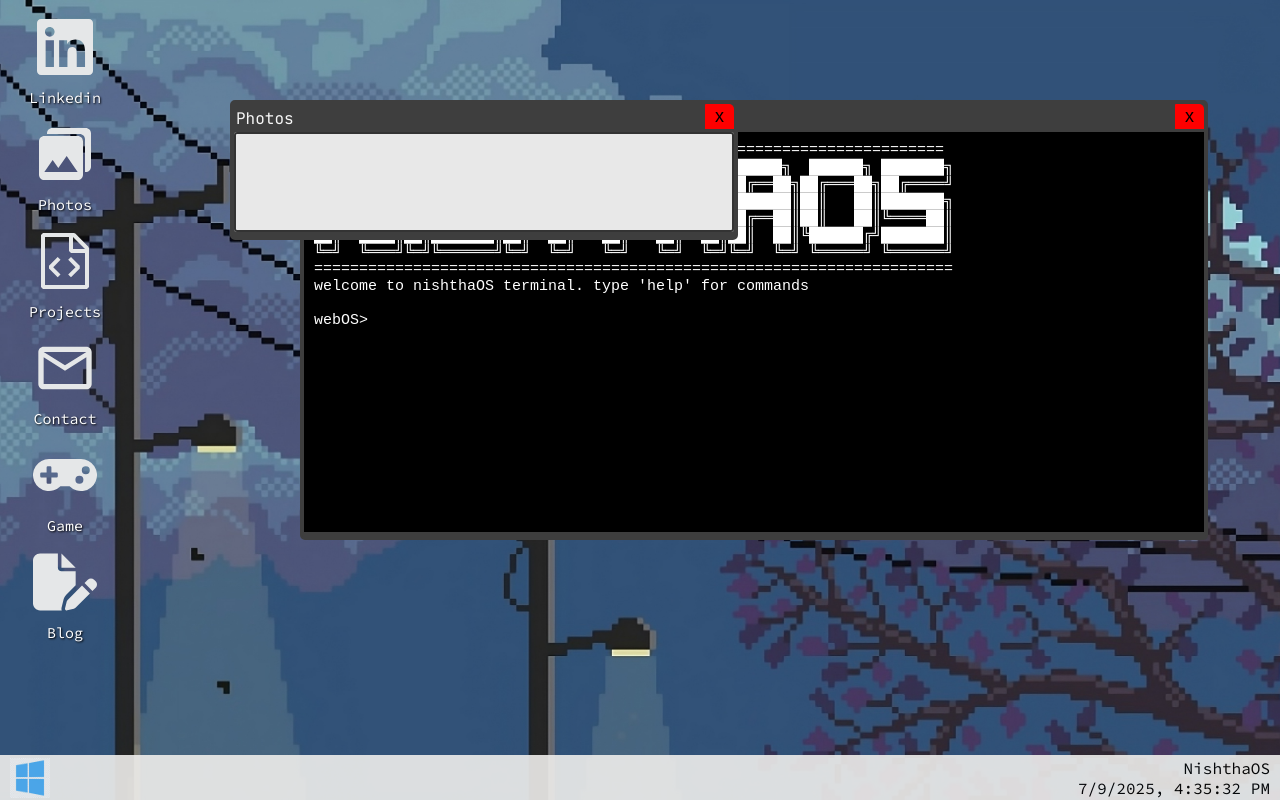
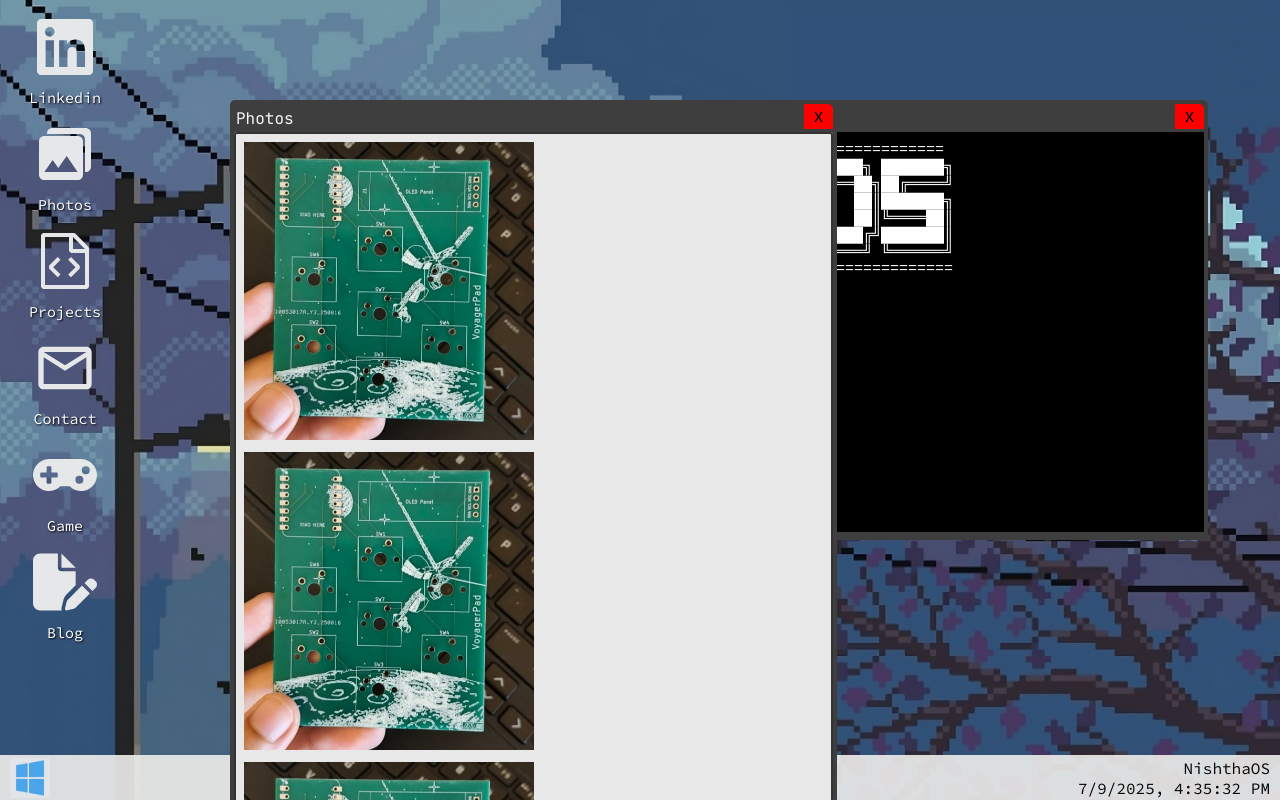
Before and after one commit to NishthaSharma-22/nextjs-website, a Next.js app: page / in a window 1280 px wide. Both pictures are taken after a click on the element "Photos". Shown: the top 800 px of the page. Built offline with nearby package versions, Linux system fonts and the light colour scheme.

Commit message:
added data and styling for photos window

```diff
--- a/app/components/iconList/Photos.jsx
+++ b/app/components/iconList/Photos.jsx
@@ -1,6 +1,7 @@
 import AppIconWithWindow from "../AppIconWithWindow";
 import styles from "../../styles/Photos.module.css";
 import { IoMdPhotos } from "react-icons/io";
+import { photos } from "@/app/data/photos";
 
 export default function Photos() {
   return (
@@ -8,7 +9,16 @@ export default function Photos() {
       iconSrc={<IoMdPhotos size={64} color="#e5e7e8ff" />}
       label="Photos"
       windowTitle="Photos"
-      windowContent={<></>}
+      windowContent={
+        <div className={styles.photosContainer}>
+          {photos.map((photo, idx) => (
+            <div key={idx} className={styles.galleryItem}>
+              <img src={photo.src} alt={photo.caption} />
+              <div className={styles.overlay}>{photo.caption}</div>
+            </div>
+          ))}
+        </div>
+      }
     />
   );
 }
--- /dev/null
+++ b/app/data/photos.js
@@ -0,0 +1,12 @@
+export const photos = [
+  { src: "/images/pcb.jpg", caption: "PCB for Macropad" },
+  { src: "/images/pcb.jpg", caption: "SAT Math toolbar chrome extension" },
+  { src: "/images/pcb.jpg", caption: "PCB for Macropad" },
+  { src: "/images/pcb.jpg", caption: "SAT Math toolbar chrome extension" },
+  { src: "/images/pcb.jpg", caption: "PCB for Macropad" },
+  { src: "/images/pcb.jpg", caption: "SAT Math toolbar chrome extension" },
+  { src: "/images/pcb.jpg", caption: "PCB for Macropad" },
+  { src: "/images/pcb.jpg", caption: "SAT Math toolbar chrome extension" },
+  { src: "/images/pcb.jpg", caption: "PCB for Macropad" },
+  { src: "/images/pcb.jpg", caption: "SAT Math toolbar chrome extension" },
+];
--- a/app/styles/Photos.module.css
+++ b/app/styles/Photos.module.css
@@ -1,23 +1,35 @@
-.photoContainer {
-  display: flex;
-  flex-wrap: wrap;
+.photosContainer {
+  padding: 10px;
+  display: grid;
+  grid-template-rows: repeat(auto-fill, minmax(200, 1fr));
   gap: 12px;
-  padding: 16px;
-  overflow-y: auto;
-  height: 600px;
-  width: 900px;
+}
+.galleryItem {
+  position: relative;
+  /* overflow: hidden; */
+  cursor: pointer;
 }
 
-.photo {
-  max-width: 200px;
-  max-height: 200px;
-  width: auto;
-  height: auto;
+.galleryItem img {
+  width: 50%;
   object-fit: cover;
-  box-shadow: 0 2px 6px rgba(0, 0, 0, 0.1);
-  transition: transform 0.2s;
+  display: block;
+  transition: transform 0.2s ease;
 }
-
-.photo:hover {
-  transform: scale(1.02);
+.galleryItem:hover img {
+  opacity: 70%;
 }
+.overlay {
+  position: absolute;
+  bottom: 0;
+  left: 0;
+  padding: 8px;
+  color: white;
+  font-size: 12px;
+  background: rgba(0, 0, 0, 0.8);
+  opacity: 0;
+  transition: opacity 0.2s ease;
+}
+.galleryItem:hover .overlay {
+  opacity: 1;
+}
```
Also changed, not shown: public/images/pcb.jpg (added).
